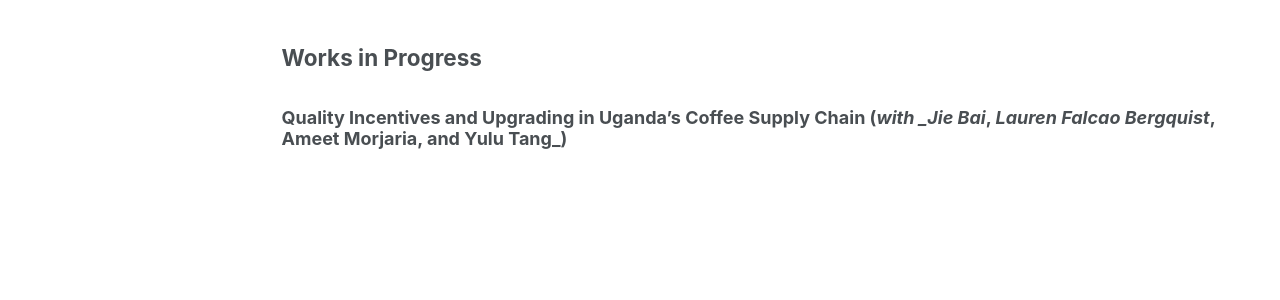
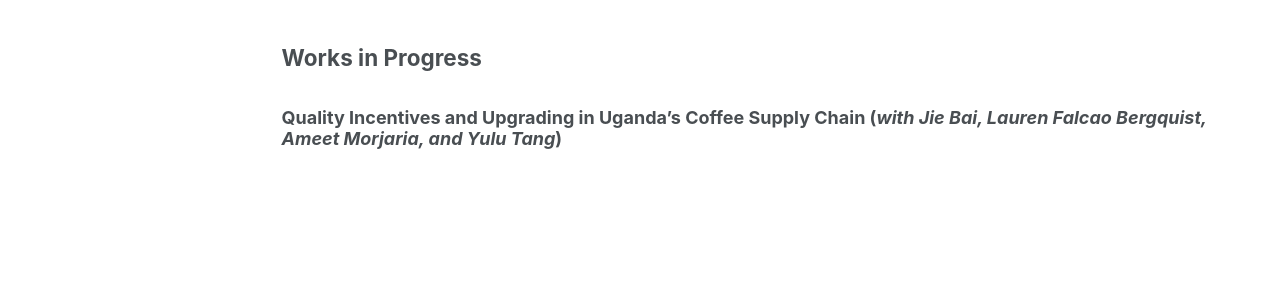
Before and after one commit to rpmorton/rpmorton.github.io, a Jekyll site: the page built from _pages/research.md, in a window 1280 px wide and 1155 px high. Shown: the part 607-907 px from the top of the window. Built offline with Jekyll 4.4.1, drawn with Linux system fonts in a browser that asks for light colours.

```diff
--- a/_pages/research.md
+++ b/_pages/research.md
@@ -12,4 +12,4 @@ This paper examines creation and distribution of surplus from global value chain
 
 ## Works in Progress
 
-### Quality Incentives and Upgrading in Uganda’s Coffee Supply Chain (_with _Jie Bai_, _Lauren Falcao Bergquist_, Ameet Morjaria, and Yulu Tang_)
+### Quality Incentives and Upgrading in Uganda’s Coffee Supply Chain (_with Jie Bai, Lauren Falcao Bergquist, Ameet Morjaria, and Yulu Tang_)
```
